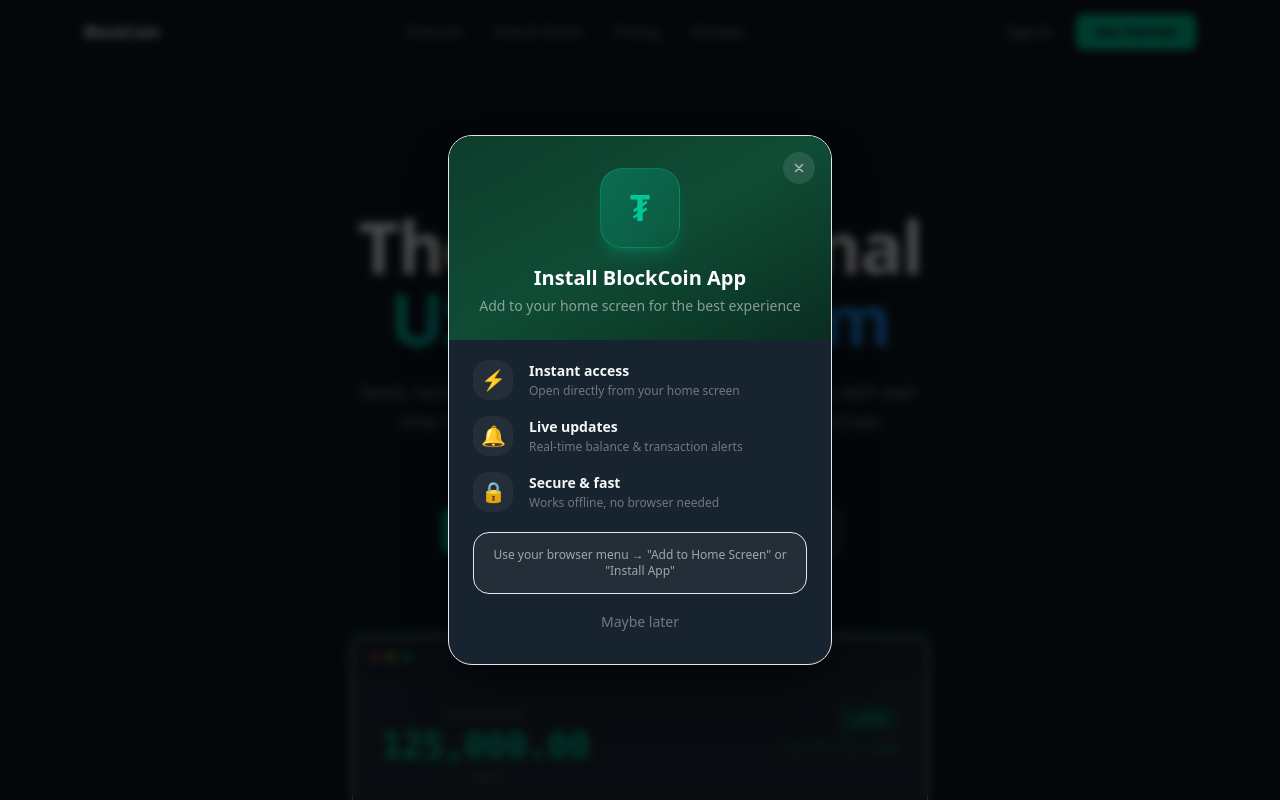
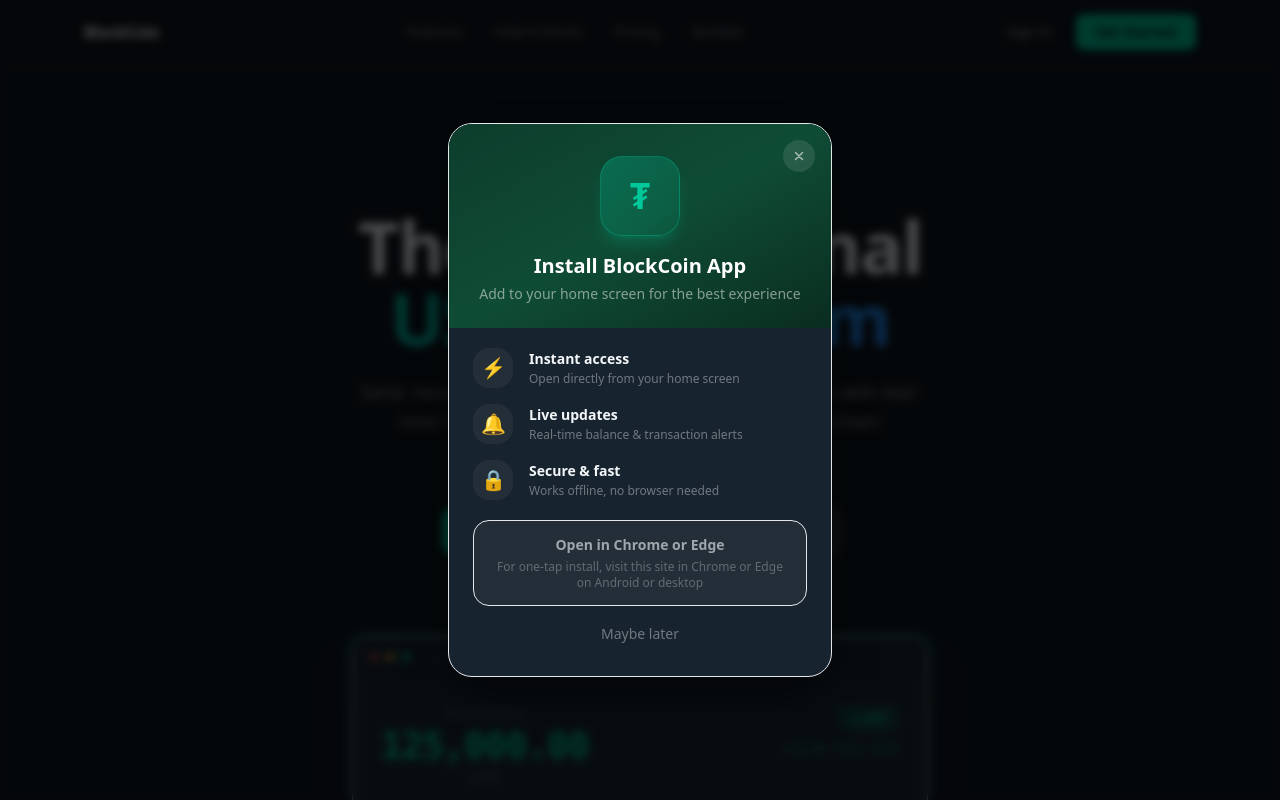
Before and after one commit to mojadollc/BlockCoin, a Next.js app in the folder apps/web/: page / in a window 1280 px wide. Shown: the top 800 px of the page. Built offline with nearby package versions, Linux system fonts and the light colour scheme.

Commit message:
fix: replace browser menu instruction with friendly Chrome/Edge prompt

```diff
--- a/apps/web/components/ui/PWAInstallPrompt.tsx
+++ b/apps/web/components/ui/PWAInstallPrompt.tsx
@@ -170,9 +170,9 @@ export function PWAInstallPrompt() {
                 )}
               </button>
             ) : !isIOS ? (
-              /* Browser doesn't support install prompt — show info */
-              <div className="w-full bg-white/5 border border-white/8 text-surface/60 font-medium py-3.5 rounded-2xl text-xs text-center">
-                Use your browser menu → "Add to Home Screen" or "Install App"
+              <div className="w-full bg-white/5 border border-white/8 rounded-2xl px-4 py-3.5 text-center space-y-1">
+                <p className="text-sm font-semibold text-surface/60">Open in Chrome or Edge</p>
+                <p className="text-xs text-surface/30">For one-tap install, visit this site in Chrome or Edge on Android or desktop</p>
               </div>
             ) : null}
 
```
